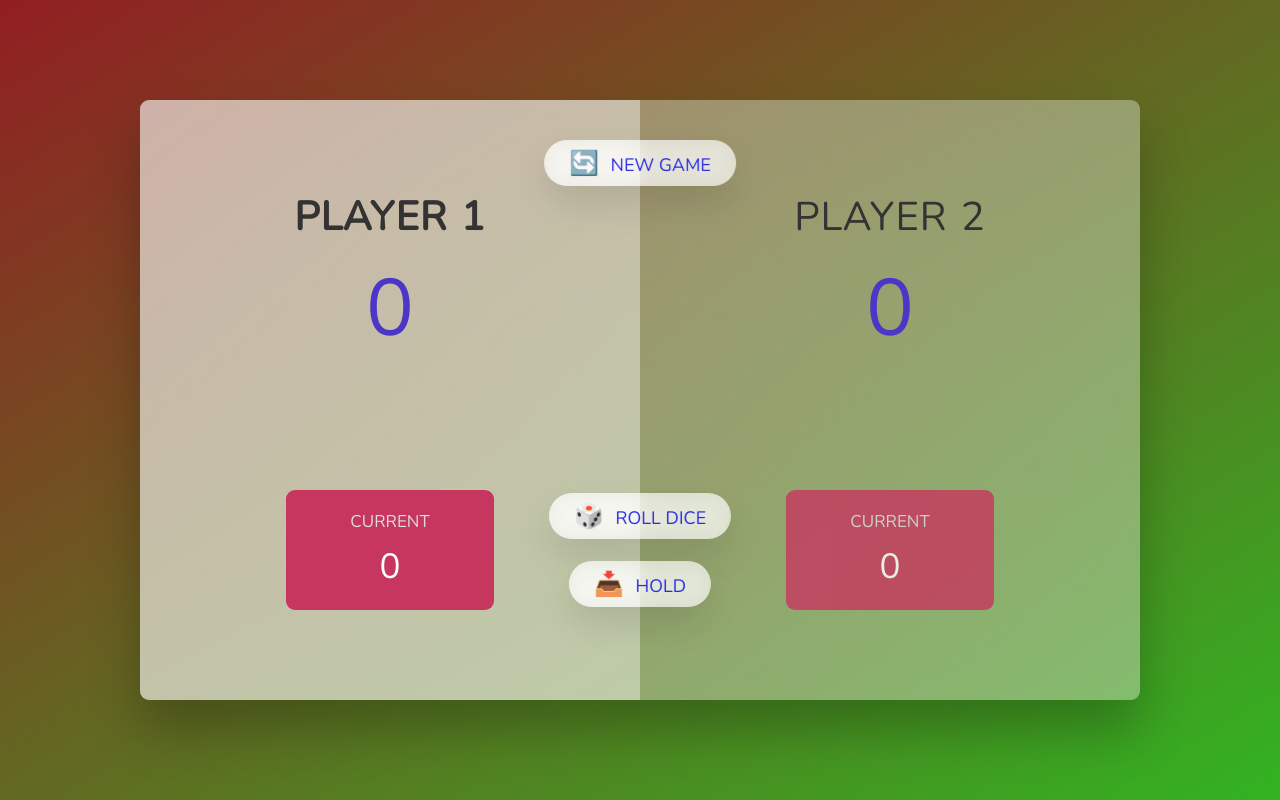
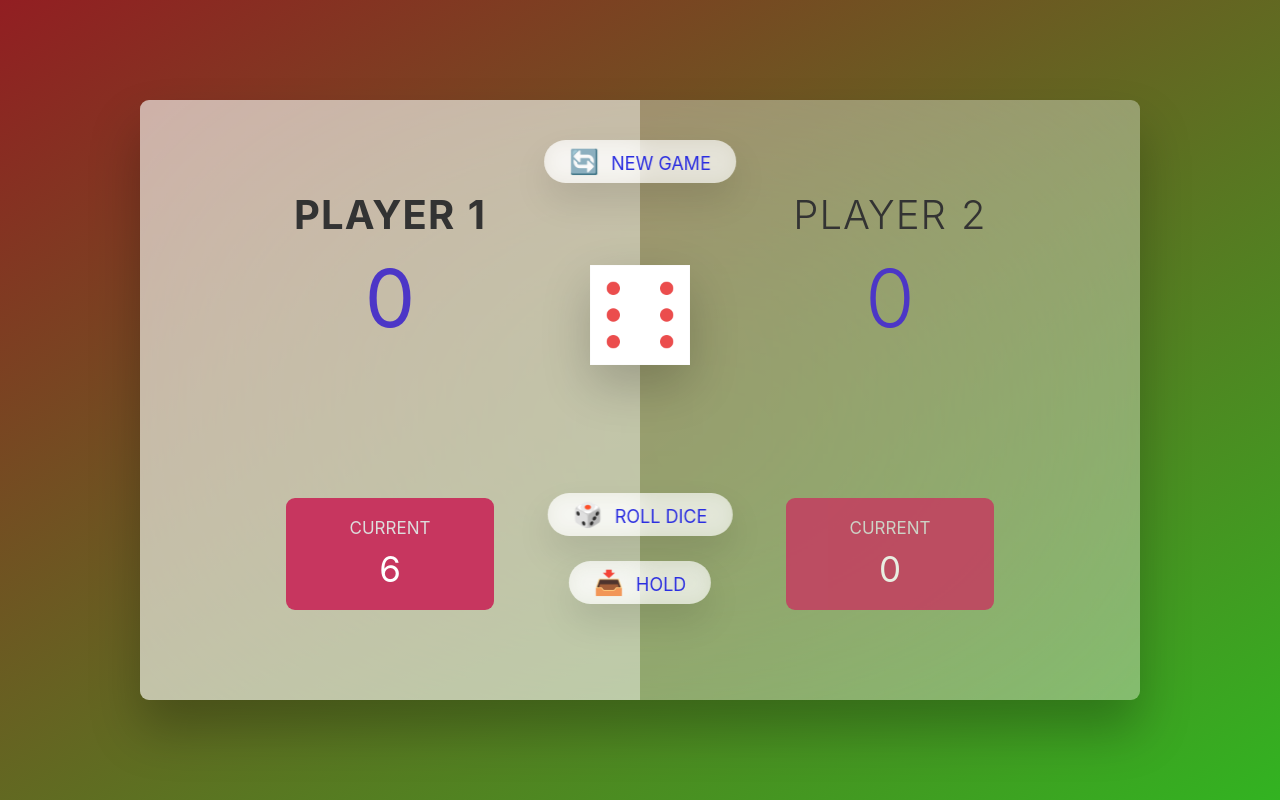
Before and after one commit to ujjwalsotra/DiceRollGame, a plain HTML site: page index.html in a window 1280 px wide. Both pictures are taken after a click on the button "🎲 ROLL DICE". Drawn offline with nearby package versions, Linux system fonts and the light colour scheme.

Commit message:
Added rolled dice function except for case of 1.

```diff
--- a/script.js
+++ b/script.js
@@ -1,14 +1,37 @@
 'use strict';
-
-let number=Math.trunc(Math.random()*6)+1;
 
 // SELECTING ELEMENTS
 const score0=document.querySelector('#score--0');
 const score1=document.getElementById('score--1');
 let diceval=document.querySelector('.dice');
+let btnNew=document.querySelector('.btn--new');
+let btnRoll=document.querySelector('.btn--roll');
+let btnHold=document.querySelector('.btn--hold');
+let current0=document.getElementById('current--0');
 
 // Setting to initial values
 
 score0.textContent=0;
 score1.textContent=0;
-diceval.style.display='none';
+diceval.classList.add('hidden');
+
+let currentScore=0;
+
+//ROLLING DICE FUNCTIONALITY
+btnRoll.addEventListener('click',function(){
+    // Generating a random dice roll
+    const number=Math.trunc(Math.random()*6)+1;
+    // display the dice
+    diceval.classList.remove('hidden');
+    diceval.src=`images/dice-${number}.png`;
+    //check for rolled:1 (if true current ==0 and other player turn)(else roll again)
+    if(number==1)
+    {
+
+    }
+    else
+    {
+       currentScore+=number;
+       current0.textContent=currentScore;
+    }
+})
--- a/style.css
+++ b/style.css
@@ -12,7 +12,7 @@ html {
 }
 
 body {
-  font-family: 'Nunito', sans-serif;
+  font-family: -apple-system, BlinkMacSystemFont, 'Segoe UI', Roboto, Oxygen, Ubuntu, Cantarell, 'Open Sans', 'Helvetica Neue', sans-serif, sans-serif;
   font-weight: 400;
   height: 100vh;
   color: #333;
@@ -165,3 +165,7 @@ main {
   font-weight: 700;
   color: #c7365f;
 }
+
+.hidden{
+  display: none;
+}
```
